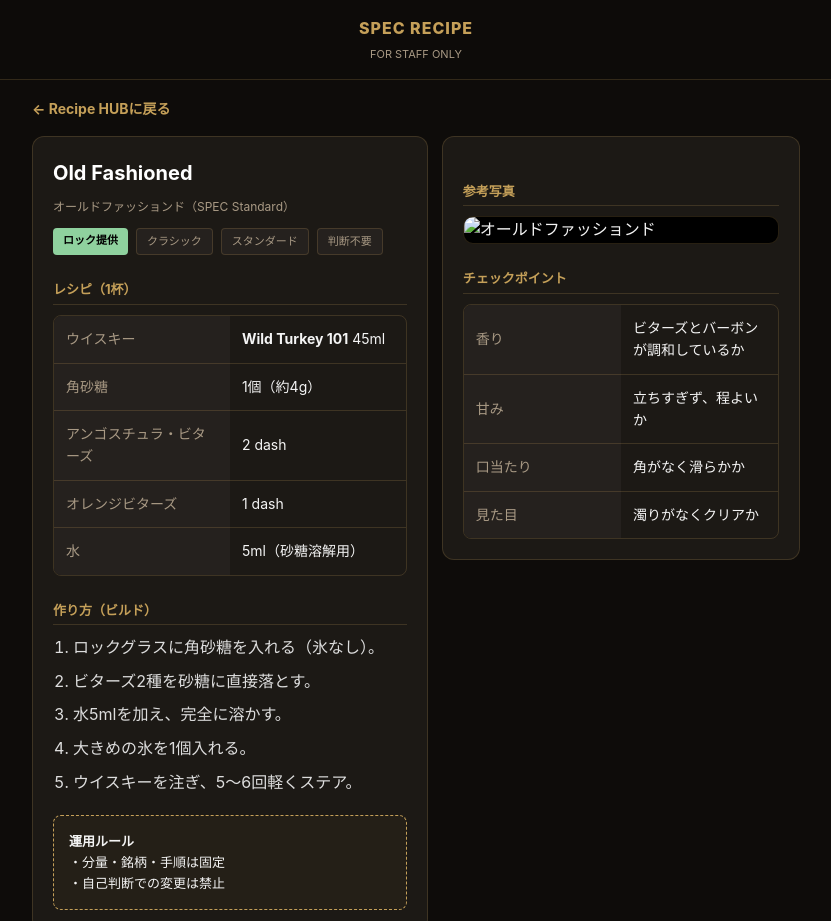
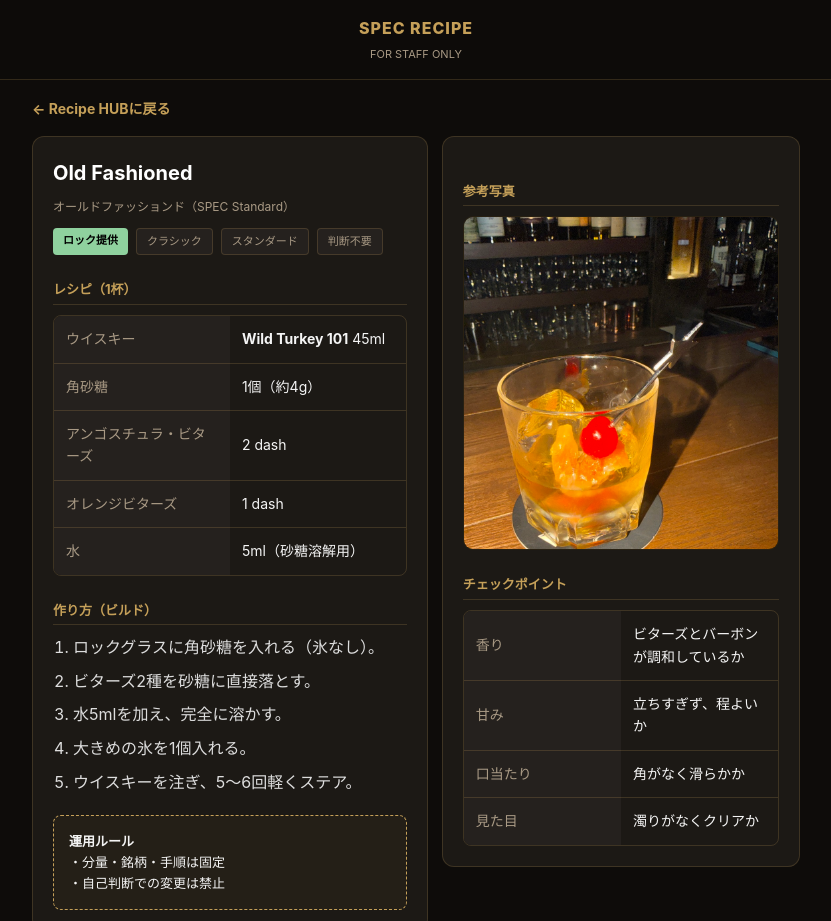
Before and after one commit to barspec884-cmyk/specpedia, a plain HTML site: page old-fashioned.html in a window 1280 px wide. Shown: the top 921 px of the page, without its empty margins (224-1055 px from the left). Drawn offline with Linux system fonts and the light colour scheme.

Commit message:
Add files via upload

```diff
--- a/old-fashioned.html
+++ b/old-fashioned.html
@@ -205,7 +205,7 @@ footer{
   <div class="card">
     <div class="sectionTitle">参考写真</div>
     <div class="imgWrap">
-      <img src="images/old-fashioned.jpg" alt="オールドファッションド">
+      <img src="images/old-fashioned.jpeg" alt="オールドファッションド">
     </div>
 
     <div class="sectionTitle">チェックポイント</div>
```
